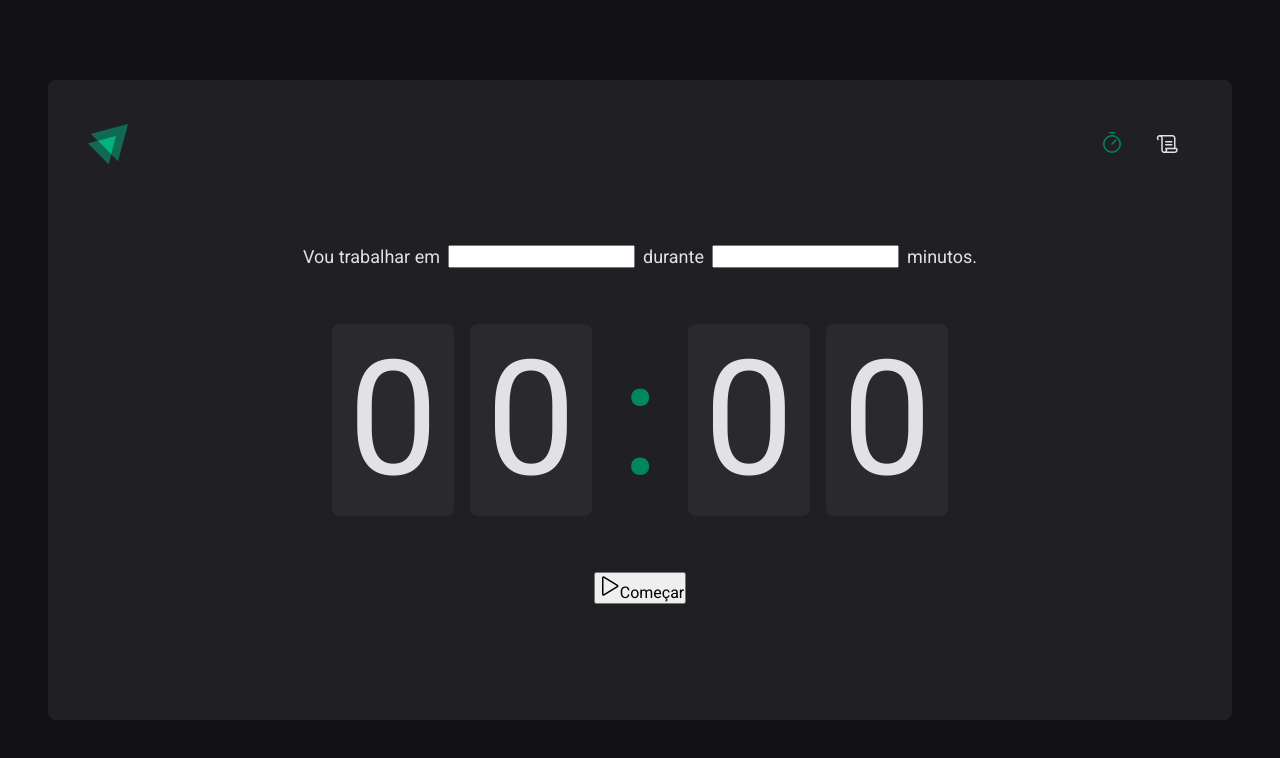
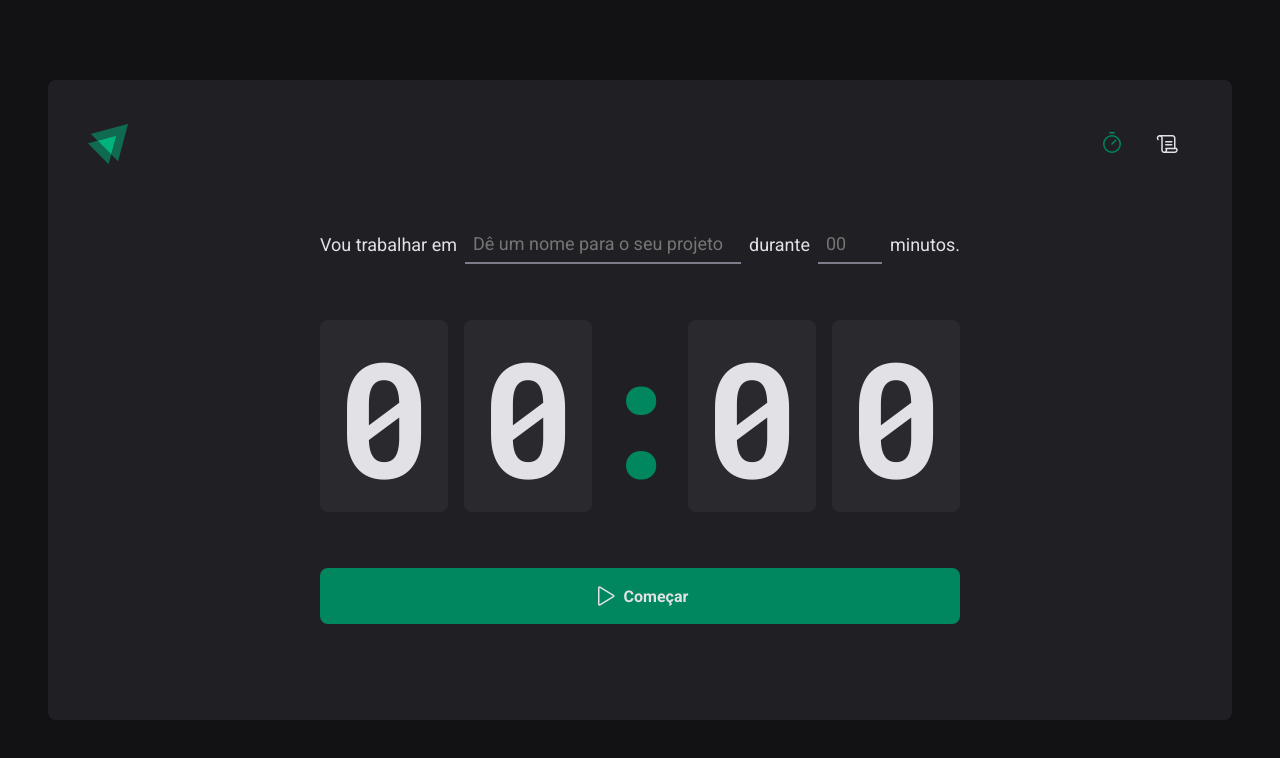
Before and after one commit to pedrokarnoski/ignite-timer, a React (Vite) app: page / in a window 1280 px wide. Shown: the top 758 px of the page. Built offline with nearby package versions, Linux system fonts and the light colour scheme.

Commit message:
fix: Fixes details on the home page

```diff
--- a/src/pages/Home/index.tsx
+++ b/src/pages/Home/index.tsx
@@ -5,6 +5,9 @@
   FormContainer,
   CountdownContainer,
   Separator,
+  StartCountdownButton,
+  TaskInput,
+  MinutesAmountInput,
 } from './styles'
 
 export function Home() {
@@ -13,10 +16,14 @@
       <form action="">
         <FormContainer>
           <label htmlFor="task">Vou trabalhar em</label>
-          <input id="task" />
+          <TaskInput id="task" placeholder="Dê um nome para o seu projeto" />
 
           <label htmlFor="">durante</label>
-          <input type="number" id="minutesAmount" />
+          <MinutesAmountInput
+            type="number"
+            id="minutesAmount"
+            placeholder="00"
+          />
 
           <span>minutos.</span>
         </FormContainer>
@@ -29,10 +36,10 @@
           <span>0</span>
         </CountdownContainer>
 
-        <button type="submit">
+        <StartCountdownButton type="submit">
           <Play size={24} />
           Começar
-        </button>
+        </StartCountdownButton>
       </form>
     </HomeContainer>
   )
--- a/src/pages/Home/styles.ts
+++ b/src/pages/Home/styles.ts
@@ -26,8 +26,35 @@
   flex-wrap: wrap;
 `
 
+const BaseInput = styled.input`
+  background: transparent;
+  height: 2.5rem;
+  border: 0;
+  border-bottom: 2px solid ${(props) => props.theme['gray-500']};
+  font-size: 1.125rem;
+  padding: 0 0.5rem;
+  color: ${(props) => props.theme['gray-100']};
+
+  &:focus {
+    box-shadow: none;
+    border-color: ${(props) => props.theme['green-500']};
+  }
+
+  &::placeholder {
+    color: ${(props) => props.theme['gray-5100']};
+  }
+`
+
+export const TaskInput = styled(BaseInput)`
+  flex: 1;
+`
+
+export const MinutesAmountInput = styled(BaseInput)`
+  width: 4rem;
+`
+
 export const CountdownContainer = styled.div`
-  font-family: 'Roboto Mono' monospace;
+  font-family: 'Roboto Mono', monospace;
   font-size: 10rem;
   line-height: 8rem;
   color: ${(props) => props.theme['gray-100']};
@@ -49,3 +76,27 @@
   display: flex;
   justify-content: center;
 `
+
+export const StartCountdownButton = styled.button`
+  width: 100%;
+  border: 0;
+  padding: 1rem;
+  border-radius: 8px;
+  display: flex;
+  align-items: center;
+  justify-content: center;
+  gap: 0.5rem;
+  font-weight: bold;
+  cursor: pointer;
+  background: ${(props) => props.theme['green-500']};
+  color: ${(props) => props.theme['gray-100']};
+
+  &:disabled {
+    opacity: 0.7;
+    cursor: not-allowed;
+  }
+
+  &:not(:disabled):hover {
+    background: ${(props) => props.theme['green-700']};
+  }
+`
```
